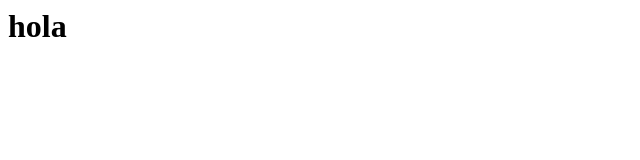
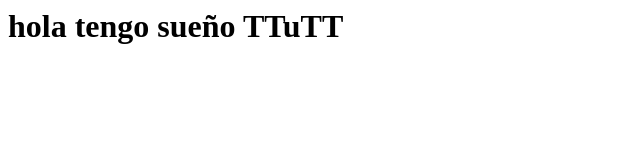
Before and after one commit to cf20orianarojas/repodilluns, a plain HTML site: page index.html in a window 1280 px wide. Shown: the whole page, without its empty margins (0-640 px from the left). Drawn offline with Linux system fonts and the light colour scheme.

Commit message:
actualitzat

```diff
--- a/index.html
+++ b/index.html
@@ -1 +1 @@
-<h1>hola</h1>
+<h1>hola tengo sueño TTuTT</h1>
```
